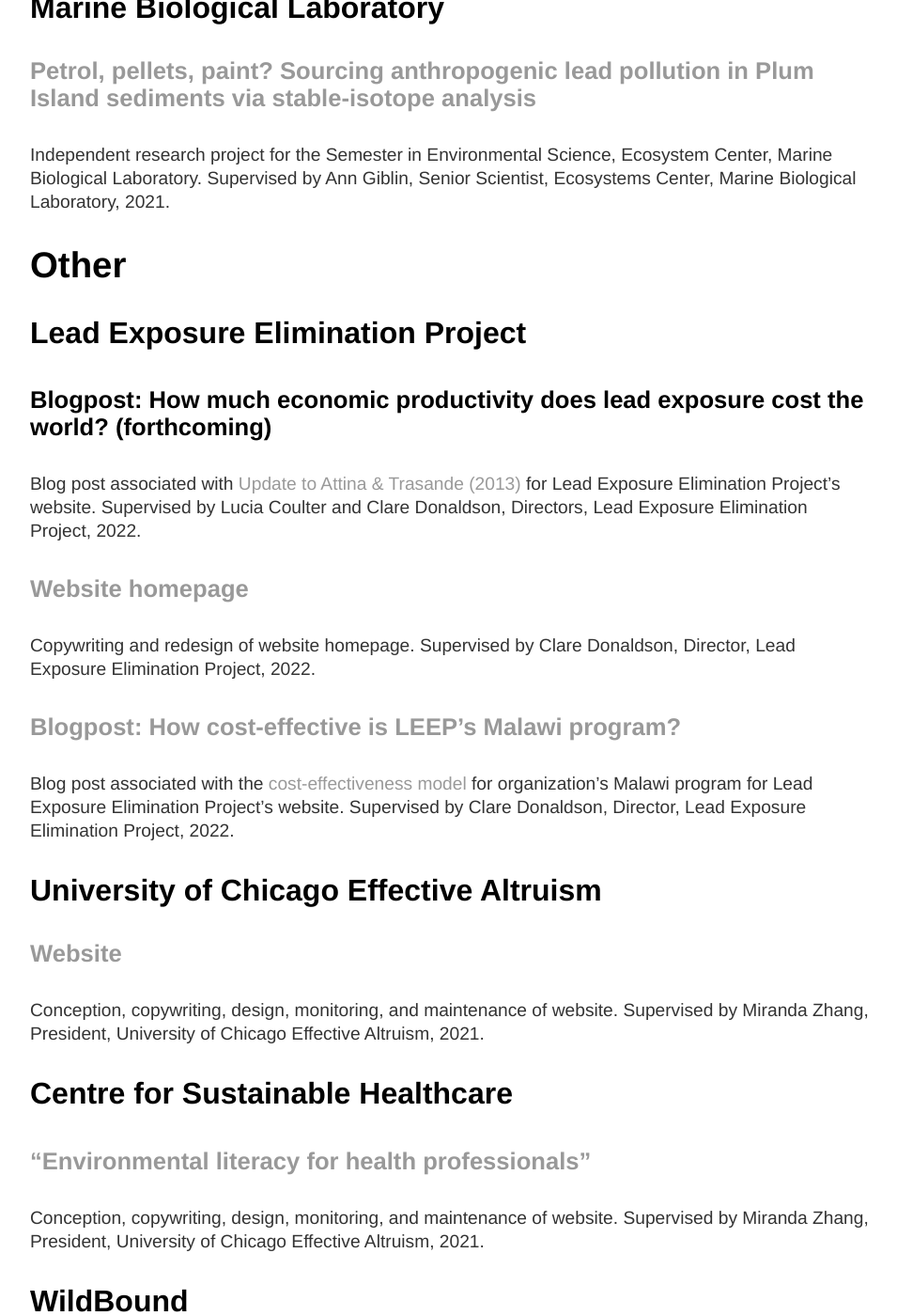
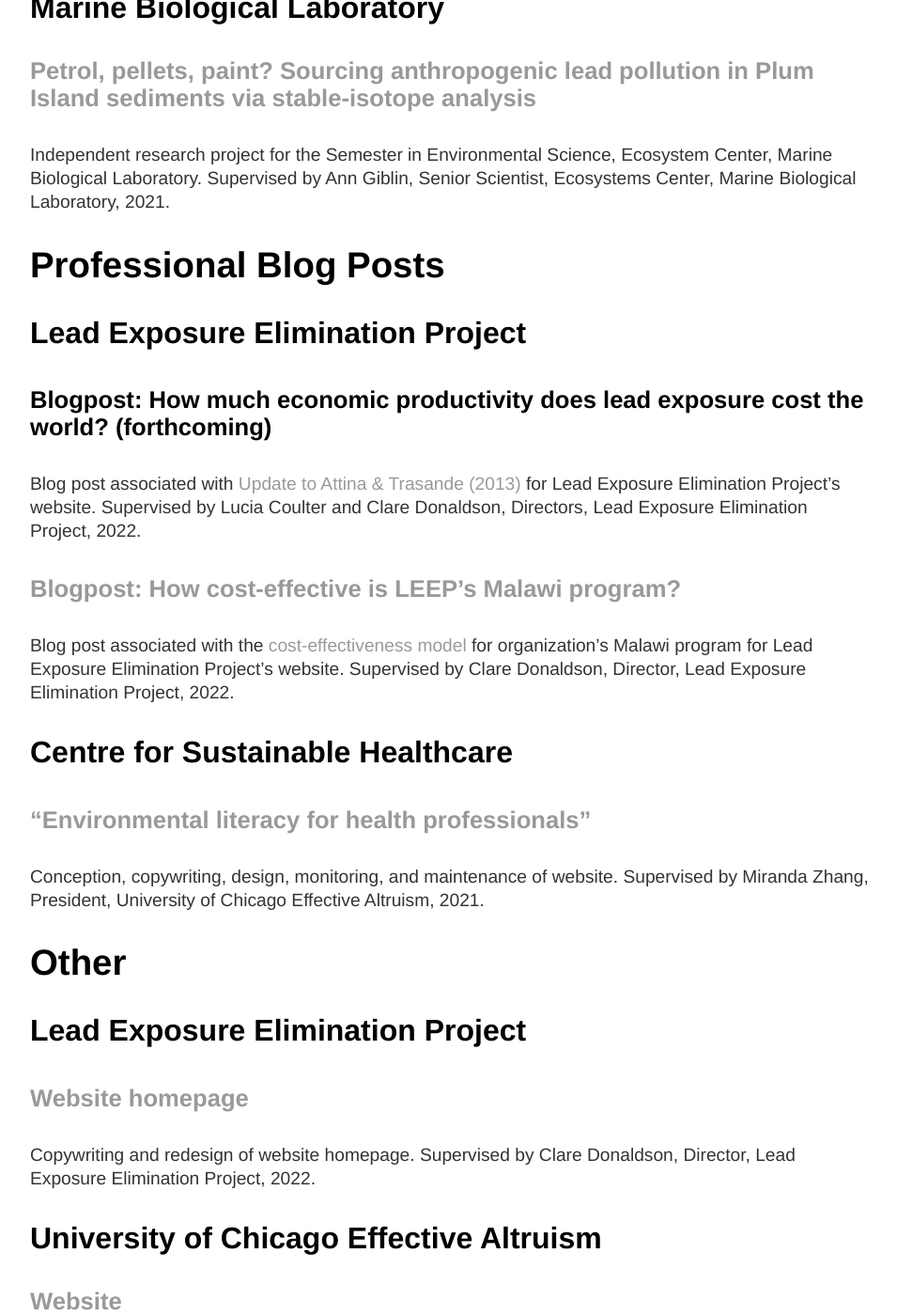
Before and after one commit to y-james-hu/y-james-hu.github.io, a Jekyll site: the page built from projects/index.html, in a window 1280 px wide and 1400 px high, scrolled down 995 px. Shown: the whole window at 94% size, without its empty margins (160-1115 px from the left). Built offline with Jekyll 4.4.1, drawn with Linux system fonts in a browser that asks for light colours; some of the changed text lies outside the part shown.

Commit message:
Update index.html

```diff
--- a/projects/index.html
+++ b/projects/index.html
@@ -24,27 +24,31 @@
       <h4><a href = "https://www.academia.edu/71562182/Petrol_pellets_paint_Sourcing_anthropogenic_lead_pollution_in_Plum_Island_sediments_via_stable_isotope_analysis">Petrol, pellets, paint? Sourcing anthropogenic lead pollution in Plum Island sediments via stable-isotope analysis</a></h4>
       <p>Independent research project for the Semester in Environmental Science, Ecosystem Center, Marine Biological Laboratory. Supervised by Ann Giblin, Senior Scientist, Ecosystems Center, Marine Biological Laboratory, 2021.</p>
 
-  <h2>Other</h2>
+  <h2>Professional Blog Posts</h2>
 
     <h3>Lead Exposure Elimination Project</p>
 
       <h4>Blogpost: How much economic productivity does lead exposure cost the world? (forthcoming)</h4>
       <p>Blog post associated with <a href = "#update">Update to Attina & Trasande (2013)</a> for Lead Exposure Elimination Project’s website. Supervised by Lucia Coulter and Clare Donaldson, Directors, Lead Exposure Elimination Project, 2022.</p>
 
+      <h4><a href = "https://leadelimination.org/malawi_cost-effectiveness_intro/">Blogpost: How cost-effective is LEEP’s Malawi program?</a></h4>
+      <p>Blog post associated with the <a href = "https://my.causal.app/models/61262">cost-effectiveness model</a> for organization’s Malawi program for Lead Exposure Elimination Project’s website. Supervised by Clare Donaldson, Director, Lead Exposure Elimination Project, 2022.</p>
+
+    <h3>Centre for Sustainable Healthcare</p>
+
+      <h4><a href="https://sustainablehealthcare.org.uk/blog/environmental-literacy-health-professionals">“Environmental literacy for health professionals”</a></h4>
+      <p>Conception, copywriting, design, monitoring, and maintenance of website. Supervised by Miranda Zhang, President, University of Chicago Effective Altruism, 2021.</p>
+
+  <h2>Other</h2>
+
+    <h3>Lead Exposure Elimination Project</p>
+
       <h4><a href = "https://leadelimination.org/">Website homepage</a></h4>
       <p>Copywriting and redesign of website homepage. Supervised by Clare Donaldson, Director, Lead Exposure Elimination Project, 2022.</p>
-
-      <h4><a href = "https://leadelimination.org/malawi_cost-effectiveness_intro/">Blogpost: How cost-effective is LEEP’s Malawi program?</a></h4>
-      <p>Blog post associated with the <a href = "https://my.causal.app/models/61262">cost-effectiveness model</a> for organization’s Malawi program for Lead Exposure Elimination Project’s website. Supervised by Clare Donaldson, Director, Lead Exposure Elimination Project, 2022.</p>
 
     <h3>University of Chicago Effective Altruism</h3>
 
       <h4><a href = "https://www.uchicagoea.org/">Website</a></h4>
-      <p>Conception, copywriting, design, monitoring, and maintenance of website. Supervised by Miranda Zhang, President, University of Chicago Effective Altruism, 2021.</p>
-
-    <h3>Centre for Sustainable Healthcare</p>
-
-      <h4><a href="https://sustainablehealthcare.org.uk/blog/environmental-literacy-health-professionals">“Environmental literacy for health professionals”</a></h4>
       <p>Conception, copywriting, design, monitoring, and maintenance of website. Supervised by Miranda Zhang, President, University of Chicago Effective Altruism, 2021.</p>
 
     <h3>WildBound</p>
```
Also changed, not shown: other parts of projects/index.html (+1 -1 lines).
